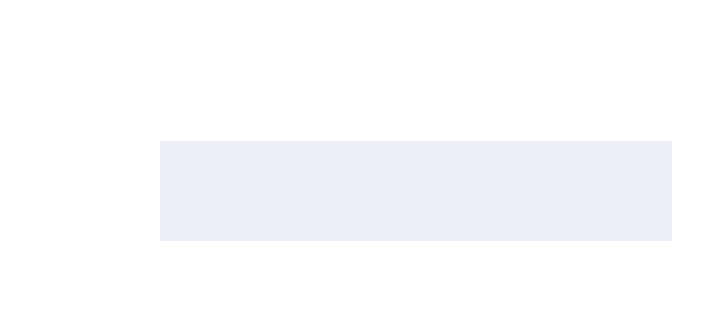
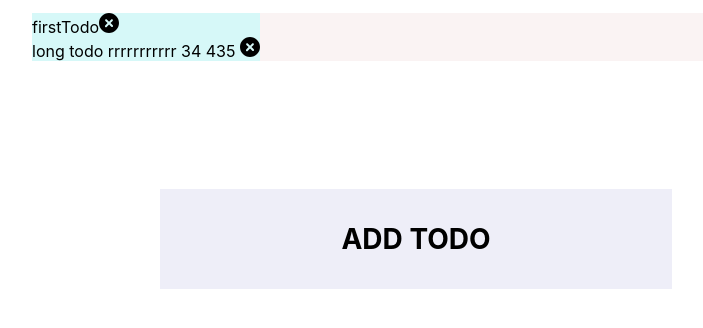
Before and after one commit to AnosovAndrey/todo-app, a React (Create React App) app: page / in a window 1280 px wide. Shown: the top 328 px of the page, without its empty margins (224-927 px from the left). Built offline with nearby package versions, Linux system fonts and the light colour scheme.

Commit message:
update styles

```diff
--- a/src/App.js
+++ b/src/App.js
@@ -1,4 +1,4 @@
-import React from "react";
+import React, { useEffect } from "react";
 import TodoList from "./components/view/TodoList";
 import AddTodo from "./components/view/AddTodo";
 
@@ -6,6 +6,19 @@ import "./index.scss";
 
 function App() {
   const [todos, setTodos] = React.useState([]);
+
+  useEffect(() => {
+    setTodos([
+      {
+        id: "12",
+        text: "firstTodo",
+      },
+      {
+        id: "22",
+        text: "long todo rrrrrrrrrrr 34 435 ",
+      },
+    ]);
+  }, [setTodos]);
 
   const addTodo = (todo) => {
     setTodos([...todos, todo]);
--- a/src/components/view/AddTodo/AddTodo.scss
+++ b/src/components/view/AddTodo/AddTodo.scss
@@ -1,14 +1,29 @@
 .add-todo{
-    display: inline-block;
-    position: absolute;
-    height: 100%;
-    width: 100%;
+    height: inherit;
 
     &__button{
-        height: 100%;
+        display: flex;
+        height: inherit;
+        align-items: center;
+        justify-content: center;
+
+        h1 {
+            text-transform: uppercase;
+            font-size: 28px;
+            text-align: center;
+        }
 
         &:hover {
             box-shadow: 1px 2px 20px #b65656;
         }
     }
+
+    &__popup_form{
+        position: fixed;
+        top: 0;
+        bottom: 0;
+        right: 0;
+        //left: 0;
+
+    }
 }
--- a/src/components/view/AddTodo/index.jsx
+++ b/src/components/view/AddTodo/index.jsx
@@ -1,5 +1,5 @@
 import { v4 as uuid } from "uuid";
-import React from "react";
+import React, { useEffect } from "react";
 
 import "./AddTodo.scss";
 
@@ -26,7 +26,9 @@ const AddTodo = ({ addTodo }) => {
 
   return (
     <div className="add-todo">
-      <div className="add-todo__button" onClick={() => setVisiblePopup(!visiblePopup)}></div>
+      <div className="add-todo__button" onClick={() => setVisiblePopup(!visiblePopup)}>
+          <h1>Add todo</h1>
+      </div>
       { visiblePopup &&
             (<div className="add-todo__popup_form">
                 <form onSubmit={handleSubmit}>
--- /dev/null
+++ b/src/components/view/TodoItem/TodoItem.scss
@@ -0,0 +1,10 @@
+li{
+    width: inherit;
+    display: flex;
+    align-items: right;
+    padding: 10px 12px;
+
+    &:hover {
+        box-shadow: 1px 2px 20px #68e0f0;
+    }
+}
--- a/src/components/view/TodoList/List.scss
+++ b/src/components/view/TodoList/List.scss
@@ -1,3 +1,5 @@
 .list{
-
+    background-color: rgb(214, 248, 248);
+    display: flex;
+    flex-direction: column;
 }
--- a/src/index.scss
+++ b/src/index.scss
@@ -35,11 +35,6 @@
         bottom: 6em;
         width: 40%;
         height: 100px;
-        justify-content: space-around;
-
-        // &:hover {
-        //     box-shadow: 1px 2px 20px #b65656;
-        // }
         margin-top: 8em;
     }
 }
```
